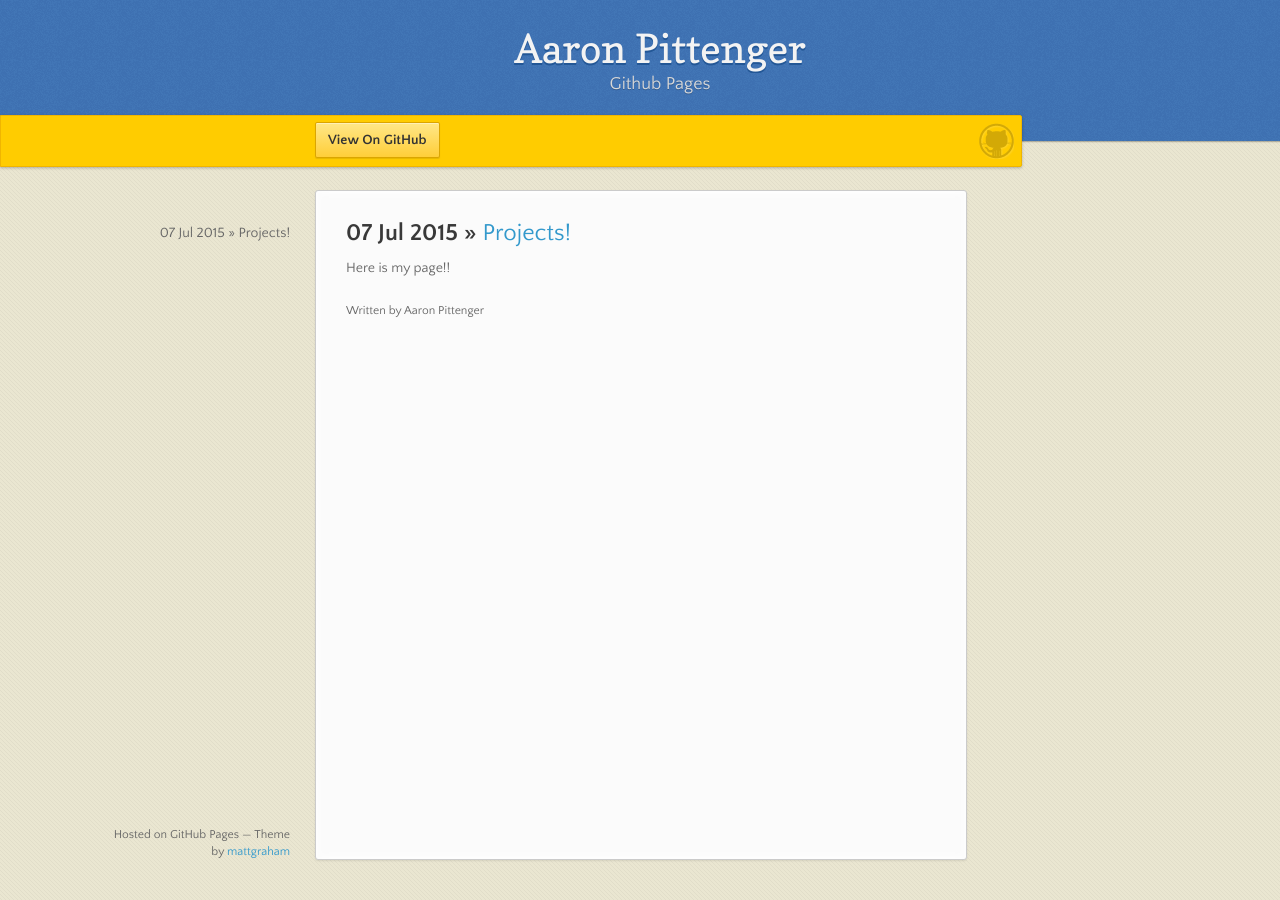
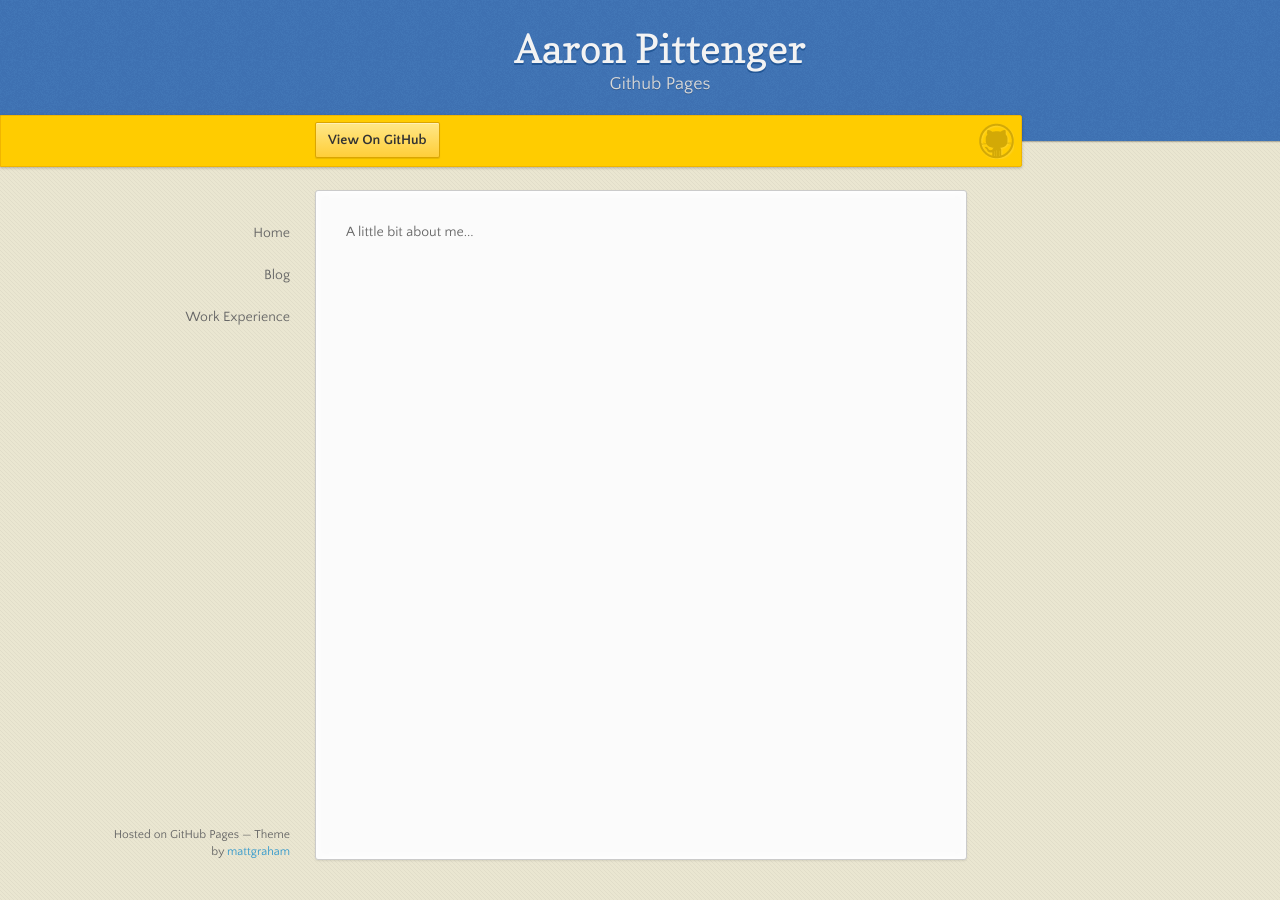
Before and after one commit to pittenga/pittenga.github.io, a Jekyll site: the page built from index.html, in a window 1280 px wide. Built offline with Jekyll 4.4.1, drawn with Linux system fonts in a browser that asks for light colours; nearby versions of some CDN libraries.

Commit message:
Updated the site to be a little more user friendly

```diff
--- /dev/null
+++ b/_includes/footer.html
@@ -0,0 +1,3 @@
+<footer>
+  <p><small>Hosted on GitHub Pages &mdash; Theme by <a href="https://twitter.com/michigangraham">mattgraham</a></small></p>
+</footer>
--- /dev/null
+++ b/_includes/header.html
@@ -0,0 +1,10 @@
+<header>
+  <h1>Aaron Pittenger</h1>
+  <p>Github Pages</p>
+</header>
+
+<div id="banner">
+  <span id="logo"></span>
+
+  <a href="https://github.com/pittenga" class="button fork" target="_blank"><strong>View On GitHub</strong></a>
+</div><!-- end banner -->
--- /dev/null
+++ b/_includes/nav.html
@@ -0,0 +1,23 @@
+<nav>
+  <ul>
+
+<li>
+  <a href="{{ site.baseurl }}/">
+    Home
+    </a>
+</li>
+  {% for p in site.pages %}
+    {% if p.home %}
+    {% else %}
+  <li>
+    <a {% if p.url == page.url %}class="active"{% endif %} href="{{ site.baseurl }}{{ p.url }}">
+      <div class="img-wrapper">
+      <img src="{{ p.image }}" />
+    </div>
+      {{ p.title }}
+      </a>
+  </li>
+  {% endif %}
+  {% endfor %}
+</ul>
+</nav>
--- a/_layouts/default.html
+++ b/_layouts/default.html
@@ -16,29 +16,20 @@
   </head>
   <body>
 
-      <header>
-        <h1>Aaron Pittenger</h1>
-        <p>Github Pages</p>
-      </header>
-
-      <div id="banner">
-        <span id="logo"></span>
-
-        <a href="https://github.com/pittenga" class="button fork" target="_blank"><strong>View On GitHub</strong></a>
-      </div><!-- end banner -->
+      {% include header.html %}
 
     <div class="wrapper">
-      <nav>
-        <ul></ul>
-      </nav>
+      {% if page.title == "Blog" %}
+      {% include nav_blog.html %}
+      {% else %}
+      {% include nav.html %}
+      {% endif %}
       <section>
           <div id="content">
             {{ content }}
           </div>
         </section>
-      <footer>
-        <p><small>Hosted on GitHub Pages &mdash; Theme by <a href="https://twitter.com/michigangraham">mattgraham</a></small></p>
-      </footer>
+      {% include footer.html %}
     </div>
     <!--[if !IE]><script>fixScale(document);</script><![endif]-->
 
--- a/_layouts/posts.html
+++ b/_layouts/posts.html
@@ -1,7 +1,6 @@
 ---
 layout: default
 ---
-
 <h2>{{ page.title }}</h2>
 
 {{ content }}
--- a/index.html
+++ b/index.html
@@ -1,12 +1,6 @@
 ---
 layout: default
 title: Aaron Pittenger
+home: true
 ---
-
-{% for post in site.posts %}
-  <div class="post">
-    <h2>{{ post.date | date_to_string }}</span> &raquo; <a href="{{ post.url }}">{{ post.title }}</a></h2>
-    {{ post.content }}
-    <small>Written by {{ post.author }}</small>
-  </div>
-{% endfor %}
+A little bit about me...
--- /dev/null
+++ b/work_experience.md
@@ -0,0 +1,5 @@
+---
+layout: default
+title: Work Experience
+---
+This will list my work experience...
```
Also changed, not shown: _includes/nav_blog.html (added, +19 -0 lines), _posts/2015-07-07-projects.md (+0 -1 lines), blog.md (added, +12 -0 lines).
